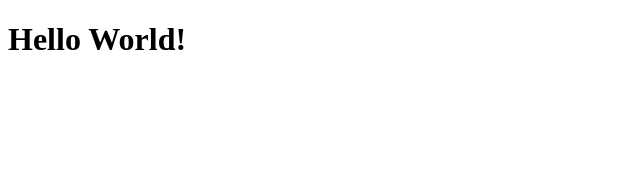
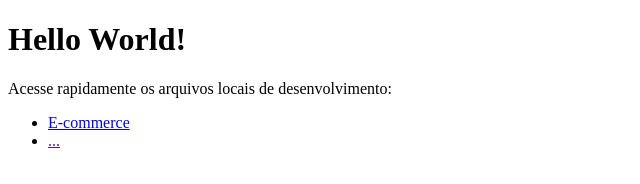
Before and after one commit to brBertolli/bertolli, a plain HTML site: page index.html in a window 1280 px wide. Shown: the whole page, without its empty margins (0-640 px from the left). Drawn offline with Linux system fonts and the light colour scheme.

Commit message:
Adicionado lista de desenvolvimento local

```diff
--- a/index.html
+++ b/index.html
@@ -11,6 +11,13 @@
 
     <h1>Hello World!</h1>
 
+    <p>Acesse rapidamente os arquivos locais de desenvolvimento:</p>
+
+
+    <ul>
+        <li><a href="../ecommerce/">E-commerce</a></li>
+        <li><a href="">...</a></li>
+    </ul>
 </body>
 
 </html>
```
